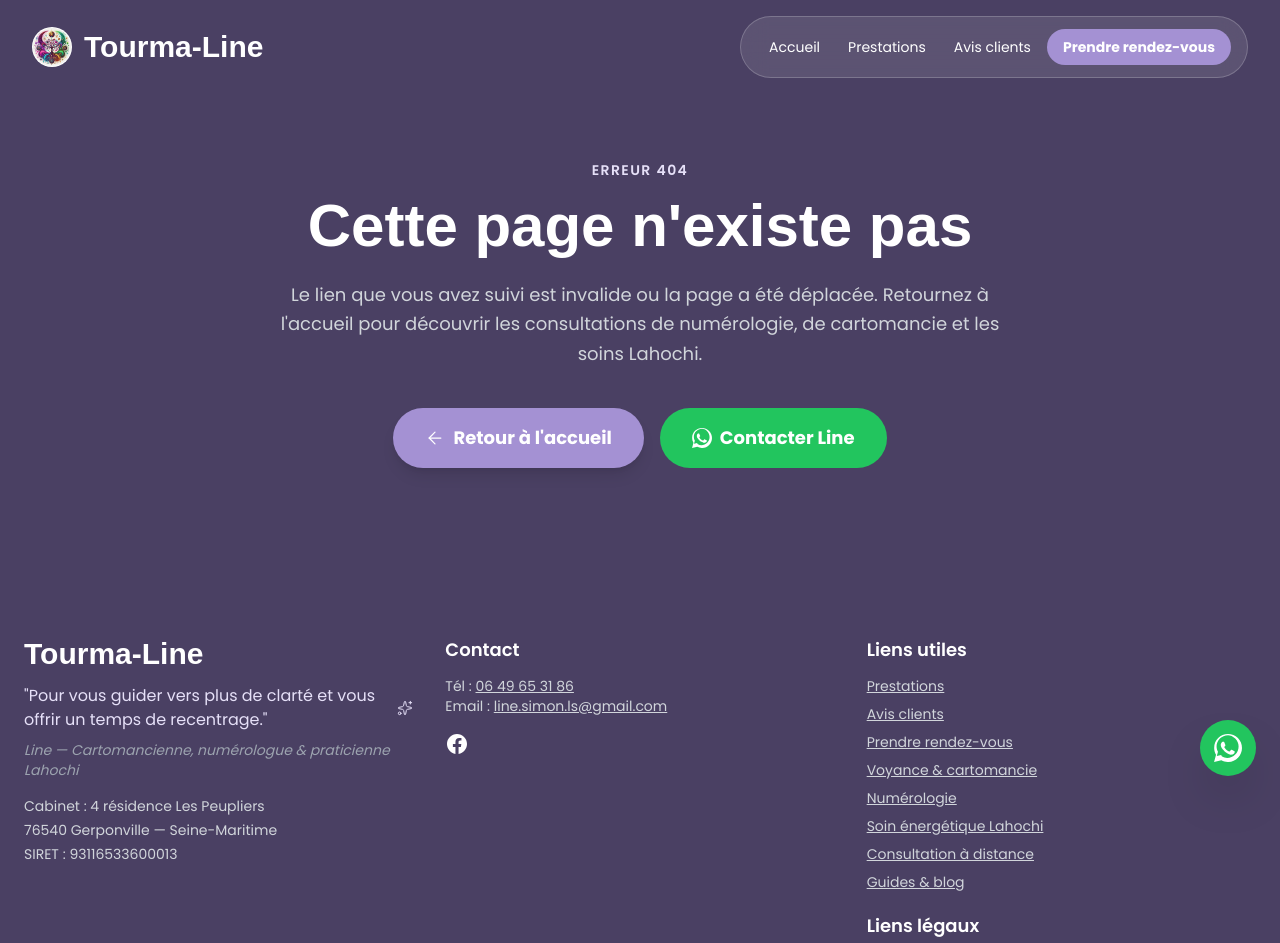
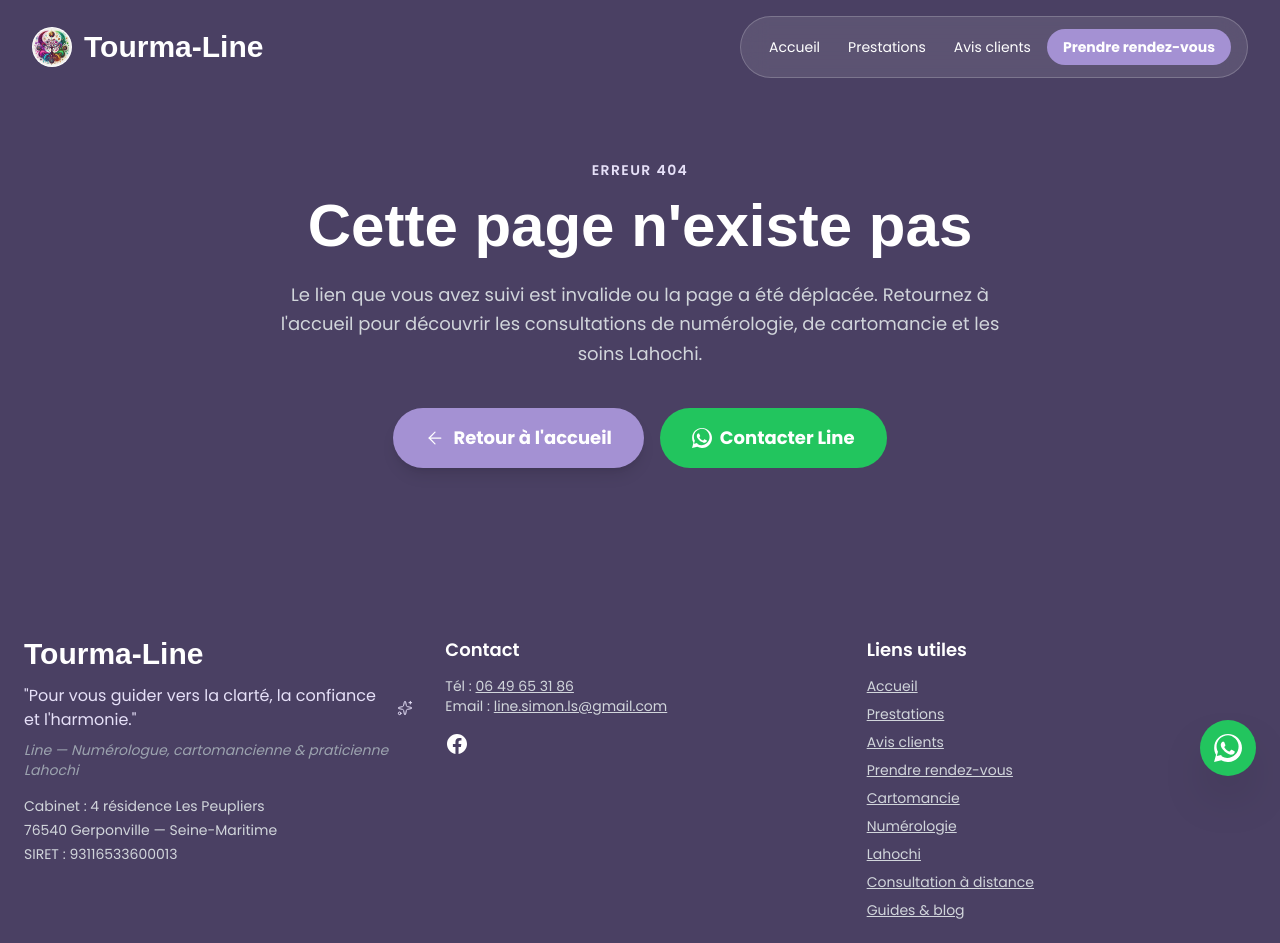
Before and after one commit to Creativityliberty/Tourma-line, a React (Vite) app: page /404 in a window 1280 px wide. Shown: the top 943 px of the page. Built offline with nearby package versions, Linux system fonts and the light colour scheme; a web font is replaced by a local one.

Commit message:
feat: simplify truthful footer identity

```diff
--- a/src/components/layout/Footer.tsx
+++ b/src/components/layout/Footer.tsx
@@ -13,12 +13,12 @@ export const Footer = () => {
                         </h3>
                         <div className="flex items-center gap-2 mb-2 text-brand-lilas">
                             <p>
-                                "Pour vous guider vers plus de clarté et vous offrir un temps de recentrage."
+                                "Pour vous guider vers la clarté, la confiance et l'harmonie."
                             </p>
                             <SparklesIcon className="w-4 h-4 flex-shrink-0" />
                         </div>
                         <p className="text-sm text-gray-400 mb-4 italic">
-                            Line — Cartomancienne, numérologue & praticienne Lahochi
+                            Line — Numérologue, cartomancienne & praticienne Lahochi
                         </p>
                         <div className="text-sm text-gray-300 space-y-1">
                             <p>Cabinet : 4 résidence Les Peupliers</p>
@@ -64,12 +64,13 @@ export const Footer = () => {
                         <nav aria-label="Liens principaux Tourma-Line">
                             <h4 className="text-lg font-semibold mb-3">Liens utiles</h4>
                             <ul className="text-sm text-gray-300 space-y-2 mb-5">
+                                <li><Link to="/" className="hover:text-brand-purple underline">Accueil</Link></li>
                                 <li><Link to="/prestations" className="hover:text-brand-purple underline">Prestations</Link></li>
                                 <li><Link to="/avis" className="hover:text-brand-purple underline">Avis clients</Link></li>
                                 <li><Link to="/rendezvous" className="hover:text-brand-purple underline">Prendre rendez-vous</Link></li>
-                                <li><Link to="/cartomancie" className="hover:text-brand-purple underline">Voyance & cartomancie</Link></li>
+                                <li><Link to="/cartomancie" className="hover:text-brand-purple underline">Cartomancie</Link></li>
                                 <li><Link to="/numerologie" className="hover:text-brand-purple underline">Numérologie</Link></li>
-                                <li><Link to="/soin-lahochi" className="hover:text-brand-purple underline">Soin énergétique Lahochi</Link></li>
+                                <li><Link to="/soin-lahochi" className="hover:text-brand-purple underline">Lahochi</Link></li>
                                 <li><Link to="/consultation-a-distance" className="hover:text-brand-purple underline">Consultation à distance</Link></li>
                                 <li><Link to="/blog" className="hover:text-brand-purple underline">Guides & blog</Link></li>
                             </ul>
```
